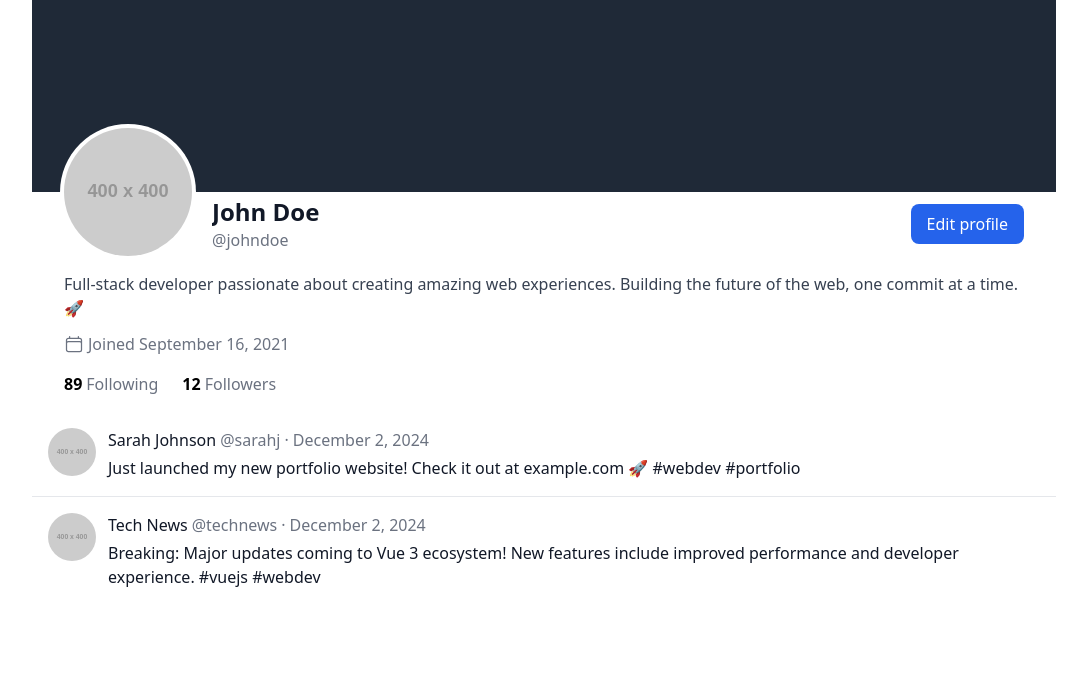
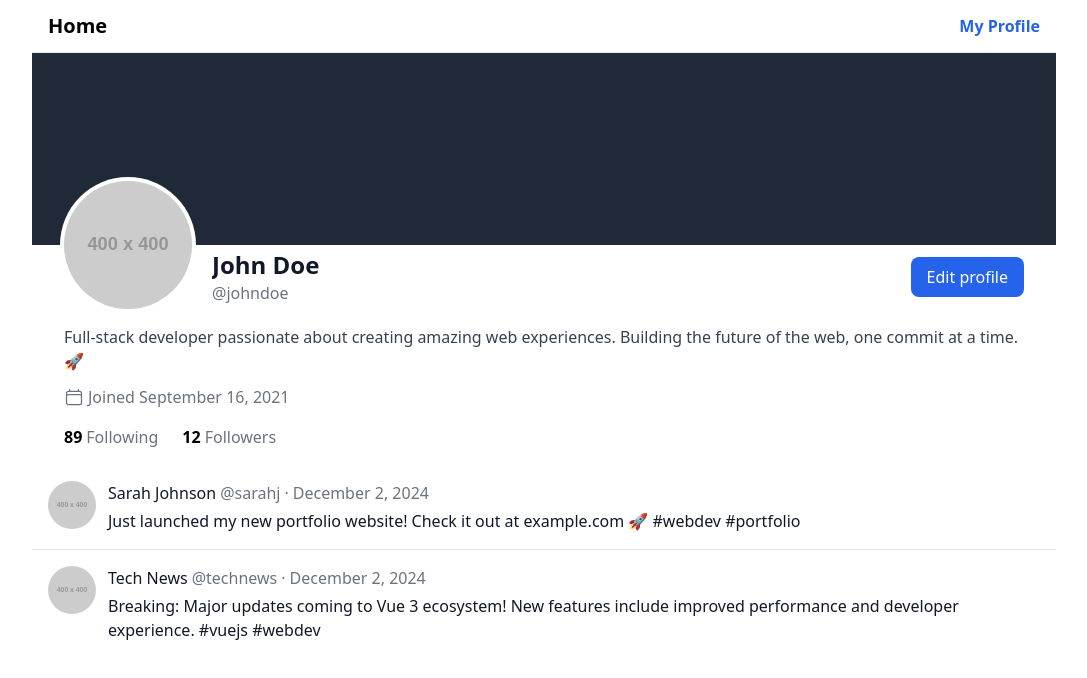
Before and after one commit to ESGI-M1-IW-node-mongo-vue/securite_web, a Nuxt app: page /profile in a window 1280 px wide. Shown: the top 678 px of the page, without its empty margins (96-1183 px from the left). Built offline with nearby package versions, Linux system fonts and the light colour scheme.

Commit message:
feat: backlink to home from profile

```diff
--- a/pages/profile.vue
+++ b/pages/profile.vue
@@ -1,5 +1,11 @@
 <template>
   <div class="max-w-screen-lg mx-auto">
+    <div class="sticky top-0 z-10 bg-white/80 backdrop-blur-sm border-b border-gray-200">
+      <div class="flex justify-between items-center px-4 py-3">
+        <h1 class="text-xl font-bold"><NuxtLink to="/">Home</NuxtLink></h1>
+        <h2 class="text-blue-600 font-bold"><NuxtLink to="/profile">My Profile</NuxtLink></h2>
+      </div>
+    </div>
       <ProfileHeader />
       <ProfileBio />
       <ProfileTabs />
```
